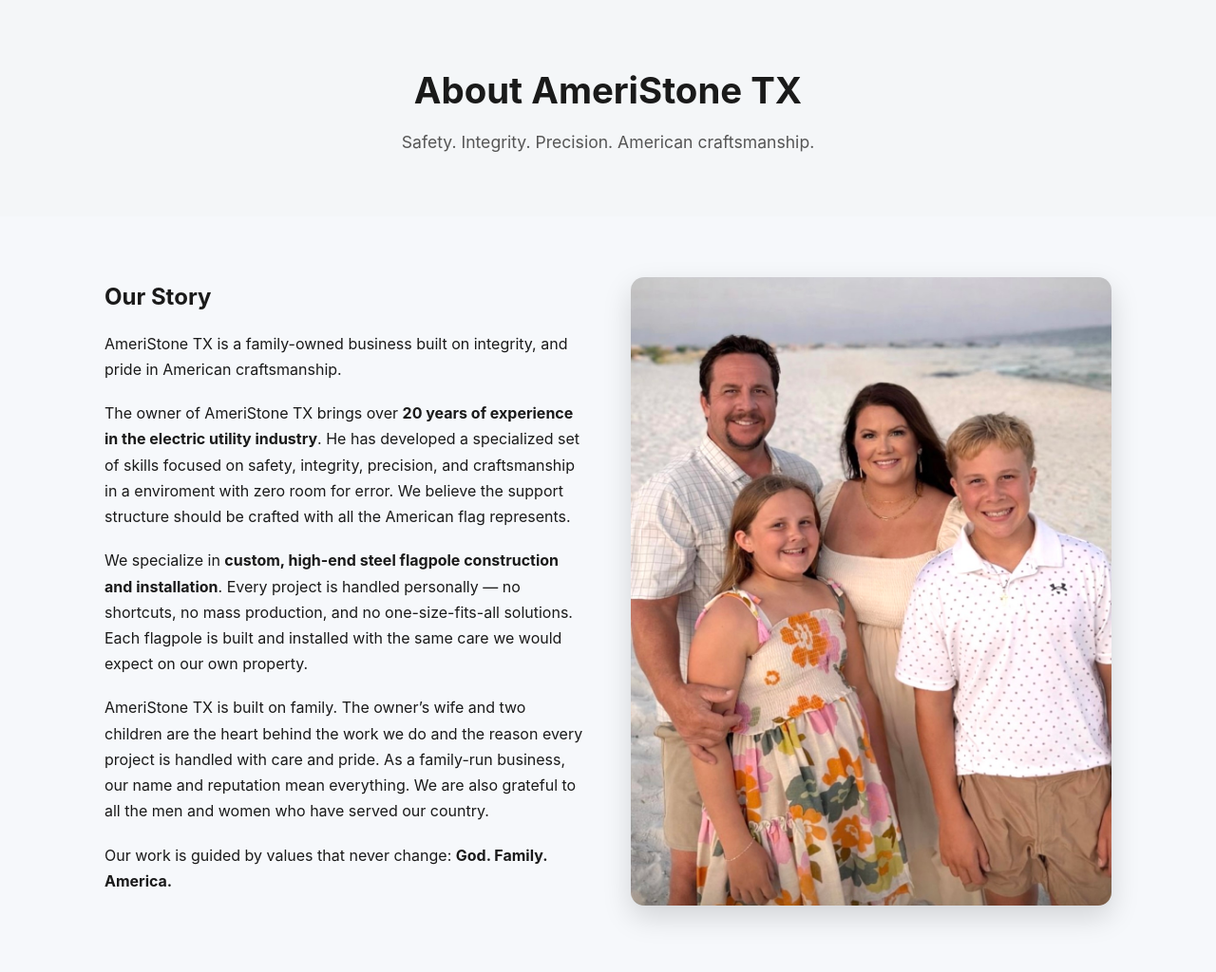
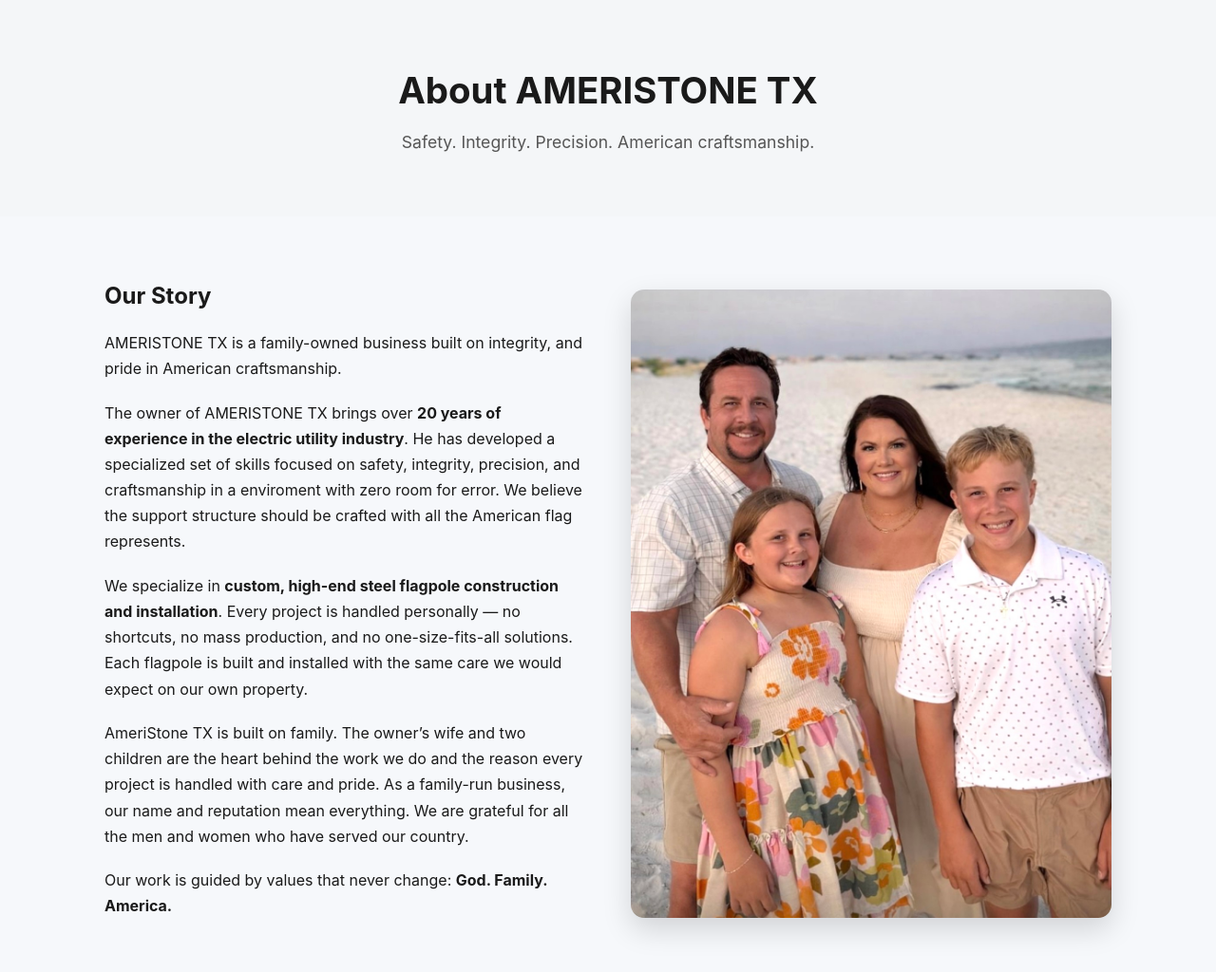
Before and after one commit to AmeristoneTX/ameristonetx, a plain HTML site: page about.html in a window 1280 px wide. Shown: the whole page at 95% size. Drawn offline with Linux system fonts and the light colour scheme.

Commit message:
Update about.html

```diff
--- a/about.html
+++ b/about.html
@@ -3,7 +3,7 @@
 <head>
   <meta charset="UTF-8">
   <meta name="viewport" content="width=device-width, initial-scale=1.0">
-  <title>About AmeriStone TX</title>
+  <title>About AMERISTONE TX</title>
   <link rel="stylesheet" href="style.css">
 </head>
 
@@ -12,7 +12,7 @@
   <!-- PAGE HEADER -->
   <header class="page-header">
     <div class="container">
-      <h1>About AmeriStone TX</h1>
+      <h1>About AMERISTONE TX</h1>
       <p class="page-subtitle">
         Safety. Integrity. Precision. American craftsmanship.
       </p>
@@ -28,12 +28,12 @@
         <h2>Our Story</h2>
 
         <p>
-          AmeriStone TX is a family-owned business built on integrity,
+          AMERISTONE TX is a family-owned business built on integrity,
           and pride in American craftsmanship.
         </p>
 
         <p>
-          The owner of AmeriStone TX brings over <strong>20 years of experience in
+          The owner of AMERISTONE TX brings over <strong>20 years of experience in
           the electric utility industry</strong>. He has developed a specialized
           set of skills focused on safety, integrity, precision, and craftsmanship
           in a enviroment with zero room for error. We believe the support structure
@@ -51,12 +51,12 @@
         <p>AmeriStone TX is built on family. The owner’s wife and two children are the
           heart behind the work we do and the reason every project is handled with care
           and pride. As a family-run business, our name and reputation mean everything.
-          We are also grateful to all the men and women who have served our country.
+          We are grateful for all the men and women who have served our country.
         </p>
 
         <p>
           Our work is guided by values that never change:
-          <strong>God. Family. America.</strong>
+             <strong>God. Family. America.</strong>
         </p>
       </div>
 
```
